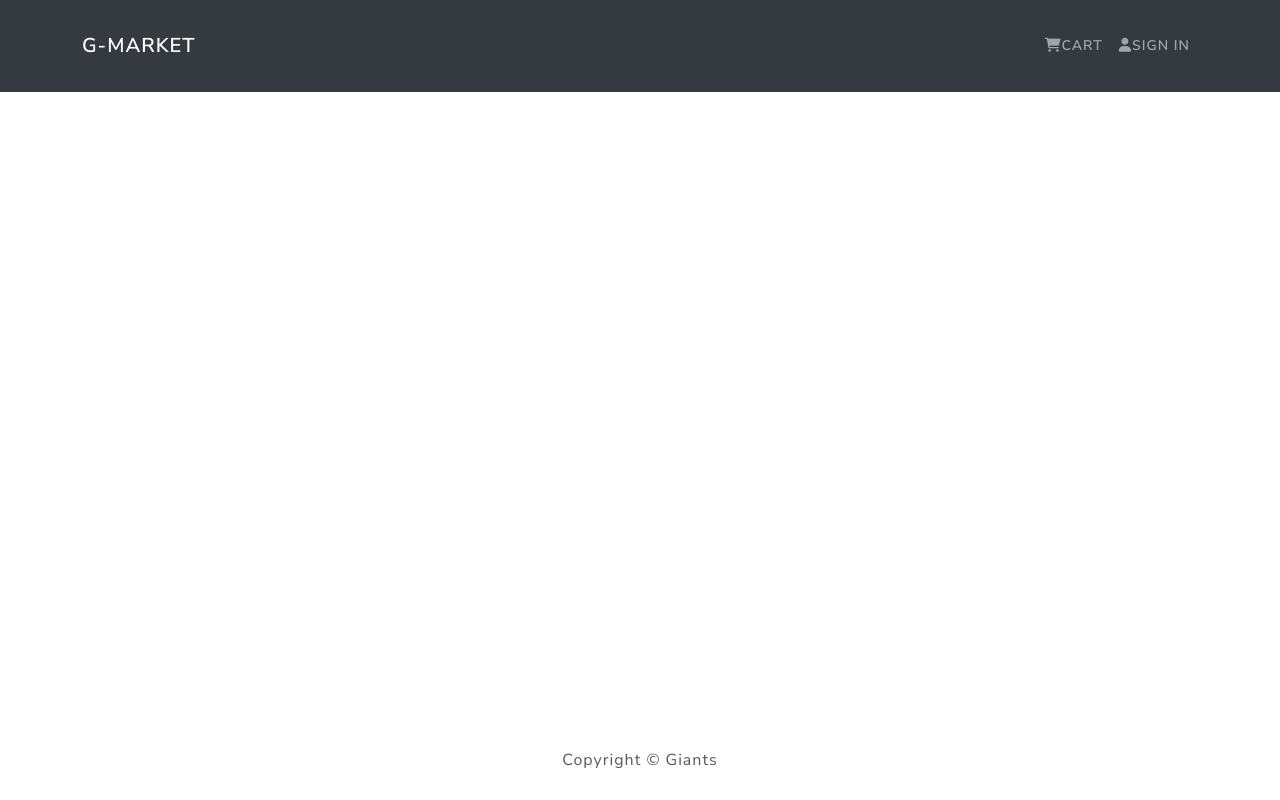
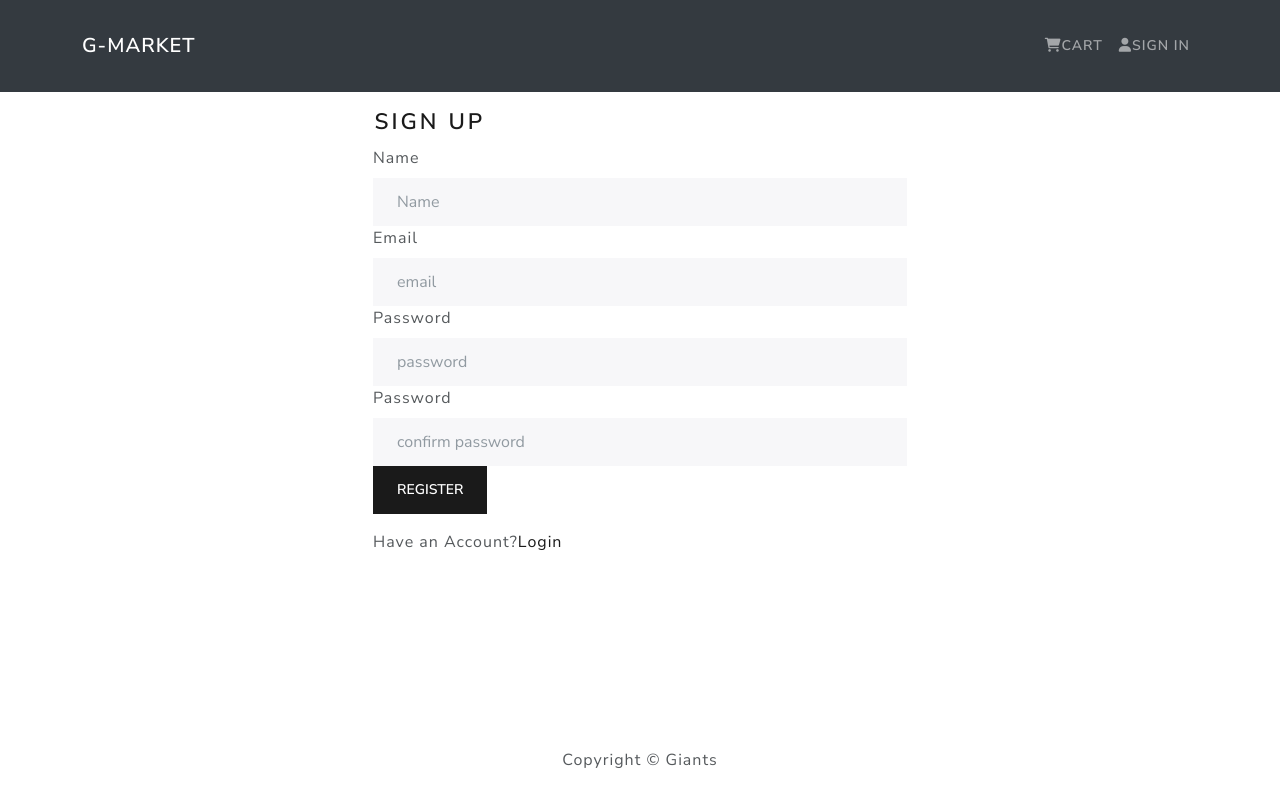
Before and after one commit to davidrwanda/G-market-frontend, a React (Create React App) app: page /register in a window 1280 px wide. Built offline with nearby package versions, Linux system fonts and the light colour scheme.

Commit message:
user action creation

```diff
--- a/src/App.js
+++ b/src/App.js
@@ -6,6 +6,8 @@ import Footer from './components/Footer'
 import HomeScreen from './screen/HomeScreen'
 import ProductScreen from './screen/ProductScreen'
 import CartScreen from './screen/CartScreen'
+import LoginScreen from './screen/LoginScreen'
+import RegisterScreen from './screen/RegisterScreen'
 
 const App = () => {
   return (
@@ -15,6 +17,8 @@ const App = () => {
         <Container>
           <Routes>
             <Route path='/' element={<HomeScreen />} exact />
+            <Route path='/login' element={<LoginScreen />} />
+            <Route path='/register' element={<RegisterScreen />} />
             <Route path='/product/:id' element={<ProductScreen />}  />
             <Route path='/cart/:id/:qty' element={<CartScreen />} />
             <Route path='/cart/' element={<CartScreen />} />
--- /dev/null
+++ b/src/actions/userAction.js
@@ -0,0 +1,63 @@
+import {
+  USER_LOGIN_REQUEST,
+  USER_LOGIN_SUCCESS,
+  USER_LOGIN_FAIL,
+  USER_LOGOUT,
+  USER_REGISTER_REQUEST,
+  USER_REGISTER_SUCCESS,
+  USER_REGISTER_FAIL,
+} from '../constants/userConstants'
+import axios from 'axios'
+
+export const login = (email, password) => async (dispatch) => {
+  try {
+    dispatch({ type: USER_LOGIN_REQUEST })
+    const config = {
+      'Content-Type': 'application/json',
+    }
+    const { data } = await axios.post(
+      `/api/users/login`,
+      { email, password },
+      config
+    )
+
+    dispatch({ type: USER_LOGIN_SUCCESS, payload: data })
+    localStorage.setItem('userInfo', JSON.stringify(data))
+  } catch (error) {
+    dispatch({
+      type: USER_LOGIN_FAIL,
+      payload:
+        error.response && error.response.data.message
+          ? error.response.data.message
+          : error.message,
+    })
+  }
+}
+export const logout = ()=>(dispatch)=>{
+    localStorage.removeItem('userInfo')
+    dispatch({type:USER_LOGOUT})
+}
+export const register = (name, email, password) => async (dispatch) => {
+    try {
+      dispatch({ type: USER_REGISTER_REQUEST })
+      const config = {
+        'Content-Type': 'application/json',
+      }
+      const { data } = await axios.post(
+        `/api/users/register`,
+        { name, email, password },
+        config
+      )
+      dispatch({ type: USER_REGISTER_SUCCESS, payload: data })
+      dispatch({ type: USER_LOGIN_SUCCESS, payload: data })
+      localStorage.setItem('userInfo', JSON.stringify(data))
+    } catch (error) {
+      dispatch({
+        type: USER_REGISTER_FAIL,
+        payload:
+          error.response && error.response.data.message
+            ? error.response.data.message
+            : error.message,
+      })
+    }
+  }
--- /dev/null
+++ b/src/components/FormContainer.js
@@ -0,0 +1,16 @@
+import React from 'react'
+import { Container, Row, Col } from 'react-bootstrap'
+
+const FormContainer = ({ children }) => {
+  return (
+    <Container>
+      <Row className='justify-content-md-center'>
+        <Col xs={12} md={6}>
+          {children}
+        </Col>
+      </Row>
+    </Container>
+  )
+}
+
+export default FormContainer
--- a/src/components/Header.js
+++ b/src/components/Header.js
@@ -1,8 +1,14 @@
 import React from 'react'
+import { useDispatch, useSelector } from 'react-redux'
 import { LinkContainer } from 'react-router-bootstrap'
-import { Container, Navbar, Nav } from 'react-bootstrap'
-
+import { Container, Navbar, Nav, NavDropdown } from 'react-bootstrap'
+import { logout } from '../actions/userAction'
 const Header = () => {
+  const dispatch = useDispatch()
+  const { loading, error, userInfo } = useSelector((state) => state.user)
+  const logoutHandler = () => {
+    dispatch(logout())
+  }
   return (
     <div>
       <Navbar bg='dark' variant='dark' expand='lg'>
@@ -18,11 +24,22 @@ const Header = () => {
                   <i className='fas fa-shopping-cart'></i>Cart
                 </Nav.Link>
               </LinkContainer>
-              <LinkContainer to='/login'>
-                <Nav.Link href='/login'>
-                  <i className='fas fa-user'></i>Sign in
-                </Nav.Link>
-              </LinkContainer>
+              {userInfo ? (
+                <NavDropdown title={userInfo.name} id='username'>
+                  <LinkContainer to='/profile'>
+                    <NavDropdown.Item>Profile</NavDropdown.Item>
+                  </LinkContainer>
+                  <NavDropdown.Item onClick={logoutHandler}>
+                    Logout
+                  </NavDropdown.Item>
+                </NavDropdown>
+              ) : (
+                <LinkContainer to='/login'>
+                  <Nav.Link href='/login'>
+                    <i className='fas fa-user'></i>Sign in
+                  </Nav.Link>
+                </LinkContainer>
+              )}
             </Nav>
           </Navbar.Collapse>
         </Container>
--- a/src/components/Message.js
+++ b/src/components/Message.js
@@ -2,7 +2,7 @@ import React from 'react'
 import { Alert } from 'react-bootstrap'
 
 const Message = ({ variant, children }) => {
-  return <Alert variant={variant}>{children}</Alert>
+  return <Alert variant='danger'>{children}</Alert>
 }
 Message.defaultProps = {
   variant: 'info',
--- /dev/null
+++ b/src/constants/userConstants.js
@@ -0,0 +1,8 @@
+export const USER_LOGIN_REQUEST = 'USER_LOGIN_REQUEST'
+export const USER_LOGIN_SUCCESS = 'USER_LOGIN_SUCCESS'
+export const USER_LOGIN_FAIL = 'USER_LOGIN_FAIL'
+export const USER_LOGOUT = 'USER_LOGOUT'
+
+export const USER_REGISTER_REQUEST = 'USER_REGISTER_REQUEST'
+export const USER_REGISTER_SUCCESS = 'USER_REGISTER_SUCCESS'
+export const USER_REGISTER_FAIL = 'USER_REGISTER_FAIL'
--- /dev/null
+++ b/src/reducers/userReducer.js
@@ -0,0 +1,36 @@
+import {
+  USER_LOGIN_REQUEST,
+  USER_LOGIN_SUCCESS,
+  USER_LOGIN_FAIL,
+  USER_LOGOUT,
+  USER_REGISTER_REQUEST,
+  USER_REGISTER_SUCCESS,
+  USER_REGISTER_FAIL,
+} from '../constants/userConstants'
+
+export const userLoginReducer = (state =  {} , action) => {
+  switch (action.type) {
+    case USER_LOGIN_REQUEST:
+      return {loading: true }
+    case USER_LOGIN_SUCCESS:
+      return {loading:false,userInfo: action.payload }
+    case USER_LOGIN_FAIL:
+      return {loading:false,error: action.payload }
+    case USER_LOGOUT:
+      return { }
+    default:
+      return state
+  }
+}
+export const userRegisterReducer = (state =  {} , action) => {
+    switch (action.type) {
+      case USER_REGISTER_REQUEST:
+        return {loading: true }
+      case USER_REGISTER_SUCCESS:
+        return {loading:false,userInfo: action.payload }
+      case USER_REGISTER_FAIL:
+        return {loading:false,error: action.payload }
+      default:
+        return state
+    }
+  }
--- /dev/null
+++ b/src/screen/LoginScreen.js
@@ -0,0 +1,66 @@
+import React, { useState, useEffect } from 'react'
+import { useDispatch, useSelector } from 'react-redux'
+import { Form, Button, Col, Row, Nav } from 'react-bootstrap'
+import { Link, useParams, useNavigate, useLocation } from 'react-router-dom'
+import Message from '../components/Message'
+import Loader from '../components/Loader'
+import FormContainer from '../components/FormContainer'
+import { login } from '../actions/userAction'
+const LoginScreen = () => {
+  const navigate = useNavigate()
+  const location = useLocation()
+  const [email, setEmail] = useState('')
+  const [password, setPassword] = useState('')
+  const dispatch = useDispatch()
+  const userLogin = useSelector((state) => state.user)
+  const { loading, error, userInfo } = userLogin
+  const redirect = location.search ? location.search.split('=')[1] : '/'
+  useEffect(() => {
+    if (userInfo) {
+      navigate(redirect)
+    }
+  }, [navigate, userInfo, redirect])
+
+  const submitHandler = (e) => {
+    e.preventDefault()
+    dispatch(login(email, password))
+  }
+  return (
+    <FormContainer>
+      <h1>Sign In</h1>
+      {error && <Message variant='red'>{error}</Message>}
+      {loading && <Loader />}
+      <Form onSubmit={submitHandler}>
+        <Form.Group controlId='email'>
+          <Form.Label>Email</Form.Label>
+          <Form.Control
+            type='email'
+            placeholder='email'
+            onChange={(e) => setEmail(e.target.value)}
+          ></Form.Control>
+        </Form.Group>
+        <Form.Group controlId='email'>
+          <Form.Label>Password</Form.Label>
+          <Form.Control
+            type='password'
+            placeholder='password'
+            onChange={(e) => setPassword(e.target.value)}
+          ></Form.Control>
+        </Form.Group>
+        <Button type='submit' variant='primary'>
+          Sign In
+        </Button>
+      </Form>
+      <Row className='py-3'>
+        <Col>
+          new Customer?
+          <Link to={'/register'}>
+            Register
+          </Link>
+        </Col>
+      </Row>
+    </FormContainer>
+  )
+}
+
+export default LoginScreen
--- /dev/null
+++ b/src/screen/RegisterScreen.js
@@ -0,0 +1,92 @@
+import React, { useState, useEffect } from 'react'
+import { useDispatch, useSelector } from 'react-redux'
+import { Form, Button, Col, Row, Nav } from 'react-bootstrap'
+import { Link, useParams, useNavigate, useLocation } from 'react-router-dom'
+import Message from '../components/Message'
+import Loader from '../components/Loader'
+import FormContainer from '../components/FormContainer'
+import { register } from '../actions/userAction'
+const RegisterScreen = () => {
+  const navigate = useNavigate()
+  const location = useLocation()
+  const [name, setName] = useState('')
+  const [email, setEmail] = useState('')
+  const [password, setPassword] = useState('')
+  const [confirmPassword, setConfirmPassword] = useState('')
+  const [message, setMessage] = useState(null)
+
+  const dispatch = useDispatch()
+  const userRegister = useSelector((state) => state.userRegister)
+  const { loading, error, userInfo } = userRegister
+  const redirect = location.search ? location.search.split('=')[1] : '/'
+  useEffect(() => {
+    if (userInfo) {
+      navigate(redirect)
+    }
+  }, [navigate, userInfo, redirect])
+
+  const submitHandler = (e) => {
+      if(password!==confirmPassword){
+          setMessage('Password does not match')
+      }
+      else{
+        e.preventDefault()
+        dispatch(register(name,email, password))
+      }
+  }
+  return (
+    <FormContainer>
+      <h1>Sign Up</h1>
+      {message && <Message variant='red'>{message}</Message>}
+      {error && <Message variant='red'>{error}</Message>}
+      {loading && <Loader />}
+      <Form onSubmit={submitHandler}>
+      <Form.Group controlId='email'>
+          <Form.Label>Name</Form.Label>
+          <Form.Control
+            type='text'
+            placeholder='Name'
+            onChange={(e) => setName(e.target.value)}
+          ></Form.Control>
+        </Form.Group>
+        <Form.Group controlId='email'>
+          <Form.Label>Email</Form.Label>
+          <Form.Control
+            type='email'
+            placeholder='email'
+            onChange={(e) => setEmail(e.target.value)}
+          ></Form.Control>
+        </Form.Group>
+        <Form.Group controlId='email'>
+          <Form.Label>Password</Form.Label>
+          <Form.Control
+            type='password'
+            placeholder='password'
+            onChange={(e) => setPassword(e.target.value)}
+          ></Form.Control>
+        </Form.Group>
+        <Form.Group controlId='email'>
+          <Form.Label>Password</Form.Label>
+          <Form.Control
+            type='password'
+            placeholder='confirm password'
+            onChange={(e) => setConfirmPassword(e.target.value)}
+          ></Form.Control>
+        </Form.Group>
+        <Button type='submit' variant='primary'>
+          Register
+        </Button>
+      </Form>
+      <Row className='py-3'>
+        <Col>
+          Have an Account?
+          <Link to={'/login'}>
+            Login
+          </Link>
+        </Col>
+      </Row>
+    </FormContainer>
+  )
+}
+
+export default RegisterScreen
--- a/src/store.js
+++ b/src/store.js
@@ -7,18 +7,25 @@ import {
   productDetailsReducer,
 } from './reducers/productReducer'
 import { cartReducer } from './reducers/cartReducer'
+import { userLoginReducer, userRegisterReducer } from './reducers/userReducer'
 
 const reducer = combineReducers({
   productList: productListReducer,
   productDetails: productDetailsReducer,
   cart: cartReducer,
+  user: userLoginReducer,
+  userRegister:userRegisterReducer
 })
+const userInfoFromStorage = localStorage.getItem('userInfo')
+  ? JSON.parse(localStorage.getItem('userInfo'))
+  : null
 const cartItemsFromStorage = localStorage.getItem('cartItems')
   ? JSON.parse(localStorage.getItem('cartItems'))
   : []
 
 const initialState = {
   cart: { cartItems: cartItemsFromStorage },
+  user: {userInfo: userInfoFromStorage}
 }
 const middleware = [thunk]
 
```
